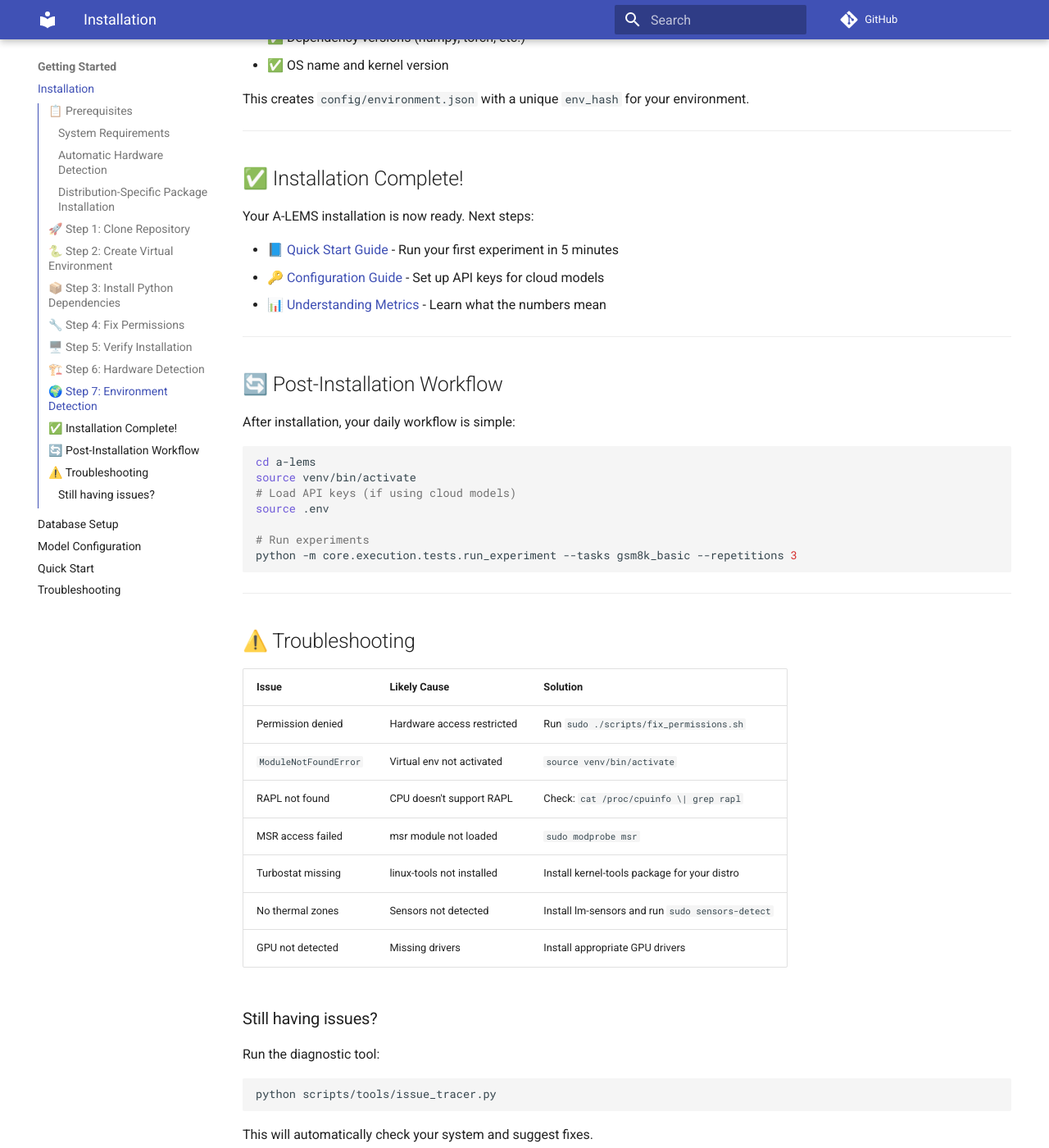
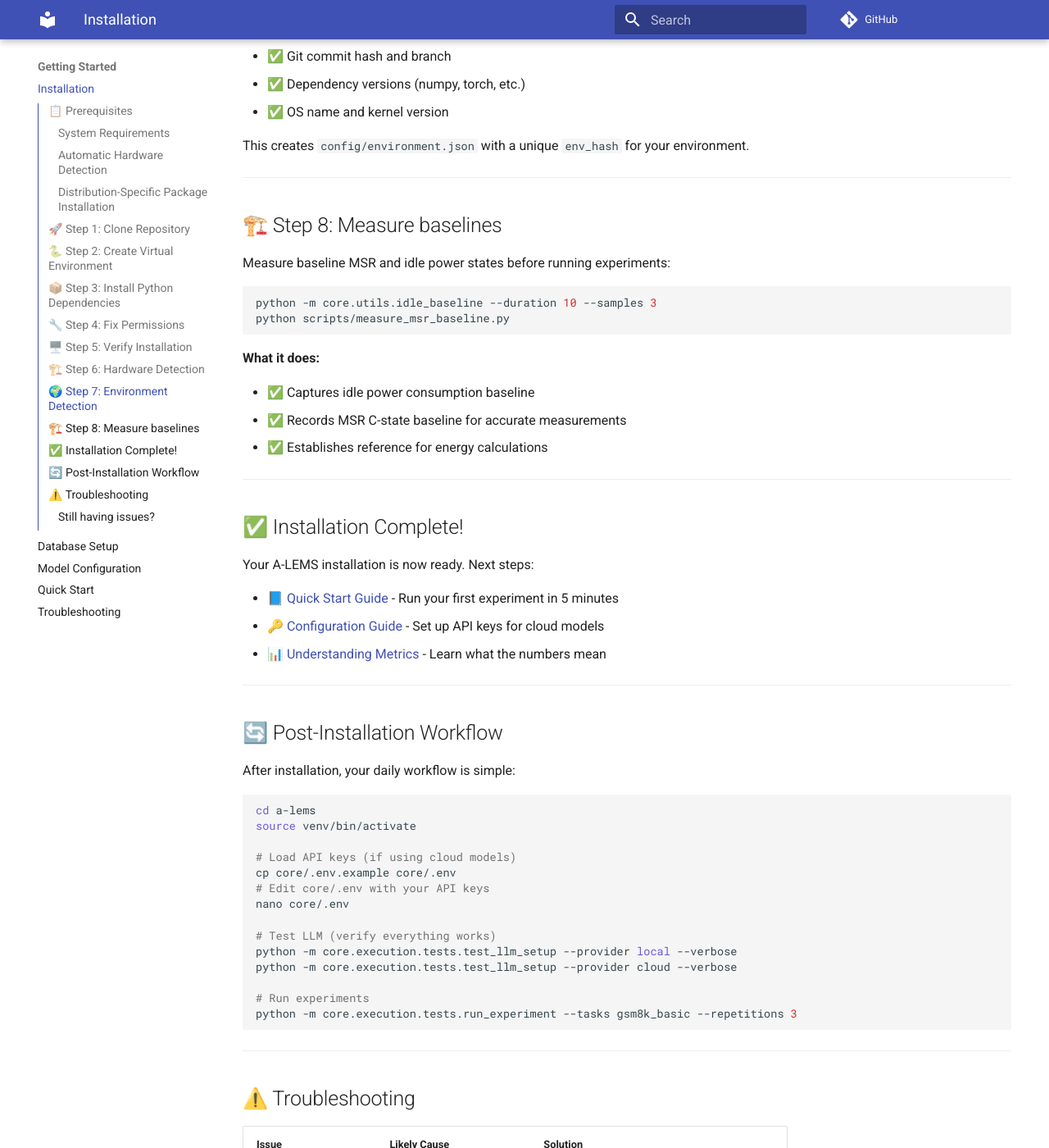
Before and after one commit to deepakpanigrahy03/a-lems, an MkDocs documentation site: the page built from docs-src/mkdocs/source/getting-started/01-installation.md, in a window 1280 px wide and 1400 px high, scrolled down 3565 px. Shown: the whole window at 82% size. Built offline with MkDocs 1.6.1 and Material for MkDocs 9.7.7, drawn with Linux system fonts in a browser that asks for light colours; comment, search, counter and statistics services are not loaded; some of the changed text lies outside the part shown.

Commit message:
docs: finalize installation guide with complete setup steps
- Add distribution-specific package installation
- Add hardware detection with --merge flag
- Add baseline measurements (idle and MSR)
- Add LLM testing and experiment workflow
- Consistent formatting across all steps

````diff
--- a/docs-src/mkdocs/source/getting-started/01-installation.md
+++ b/docs-src/mkdocs/source/getting-started/01-installation.md
@@ -134,6 +134,9 @@
 
 # Optional: Developer tools (for contributors)
 pip install -r requirements-tools.txt
+
+# Install library for local LLM
+pip install llama-cpp-python
 ```
 
 ---
@@ -212,6 +215,21 @@
 This creates `config/environment.json` with a unique `env_hash` for your environment.
 
 ---
+## 🏗️ Step 8: Measure baselines
+
+Measure baseline MSR and idle power states before running experiments:
+
+```bash
+python -m core.utils.idle_baseline --duration 10 --samples 3
+python scripts/measure_msr_baseline.py
+```
+**What it does:**
+
+- ✅ Captures idle power consumption baseline
+- ✅ Records MSR C-state baseline for accurate measurements
+- ✅ Establishes reference for energy calculations
+
+---
 
 ## ✅ Installation Complete!
 
@@ -230,8 +248,15 @@
 ```bash
 cd a-lems
 source venv/bin/activate
+
 # Load API keys (if using cloud models)
-source .env
+cp core/.env.example core/.env
+# Edit core/.env with your API keys
+nano core/.env
+
+# Test LLM (verify everything works)
+python -m core.execution.tests.test_llm_setup --provider local --verbose
+python -m core.execution.tests.test_llm_setup --provider cloud --verbose
 
 # Run experiments
 python -m core.execution.tests.run_experiment --tasks gsm8k_basic --repetitions 3
````
Also changed, not shown: other parts of docs-src/mkdocs/source/getting-started/01-installation.md (+1 -1 lines).
